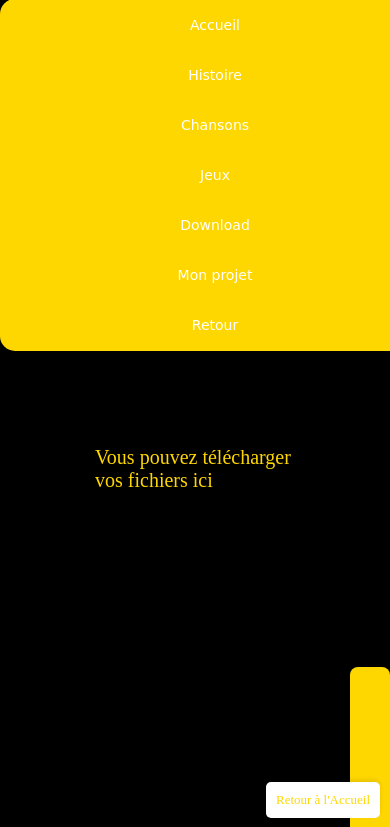
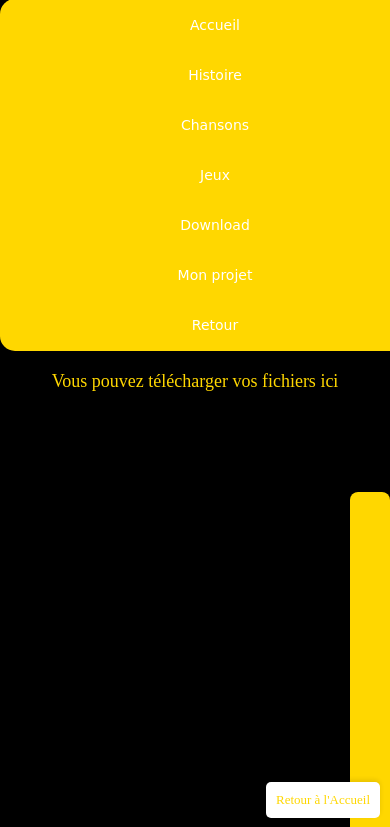
Before and after one commit to Ninas21/Ninas21, a PHP site: page /MonSiteInteractif/Download.html in a window 390 px wide; the page is wider, and only the part inside the window is pictured. Shown: the part 16-843 px from the top of that part. Run offline with PHP 8.4, Linux system fonts and the light colour scheme.

Commit message:
Update MJ.css

```diff
--- a/MonSiteInteractif/MJ.css
+++ b/MonSiteInteractif/MJ.css
@@ -480,3 +480,26 @@ a {
         font-size: 13px;
     }
 }
+
+
+/* Ajustements responsive pour la tag-cloud sur smartphones */
+@media (max-width: 600px) {
+  .tag-cloud {
+    flex-direction: column;
+    gap: 10px;
+  }
+
+  .tag-cloud .tag {
+    margin: 10px auto !important;
+    font-size: 18px !important;
+    text-align: center;
+    padding: 0 10px;
+    display: block;
+  }
+
+  .tag-cloud h1,
+  .tag-cloud h2 {
+    font-size: 20px !important;
+    text-align: center;
+  }
+}
```
